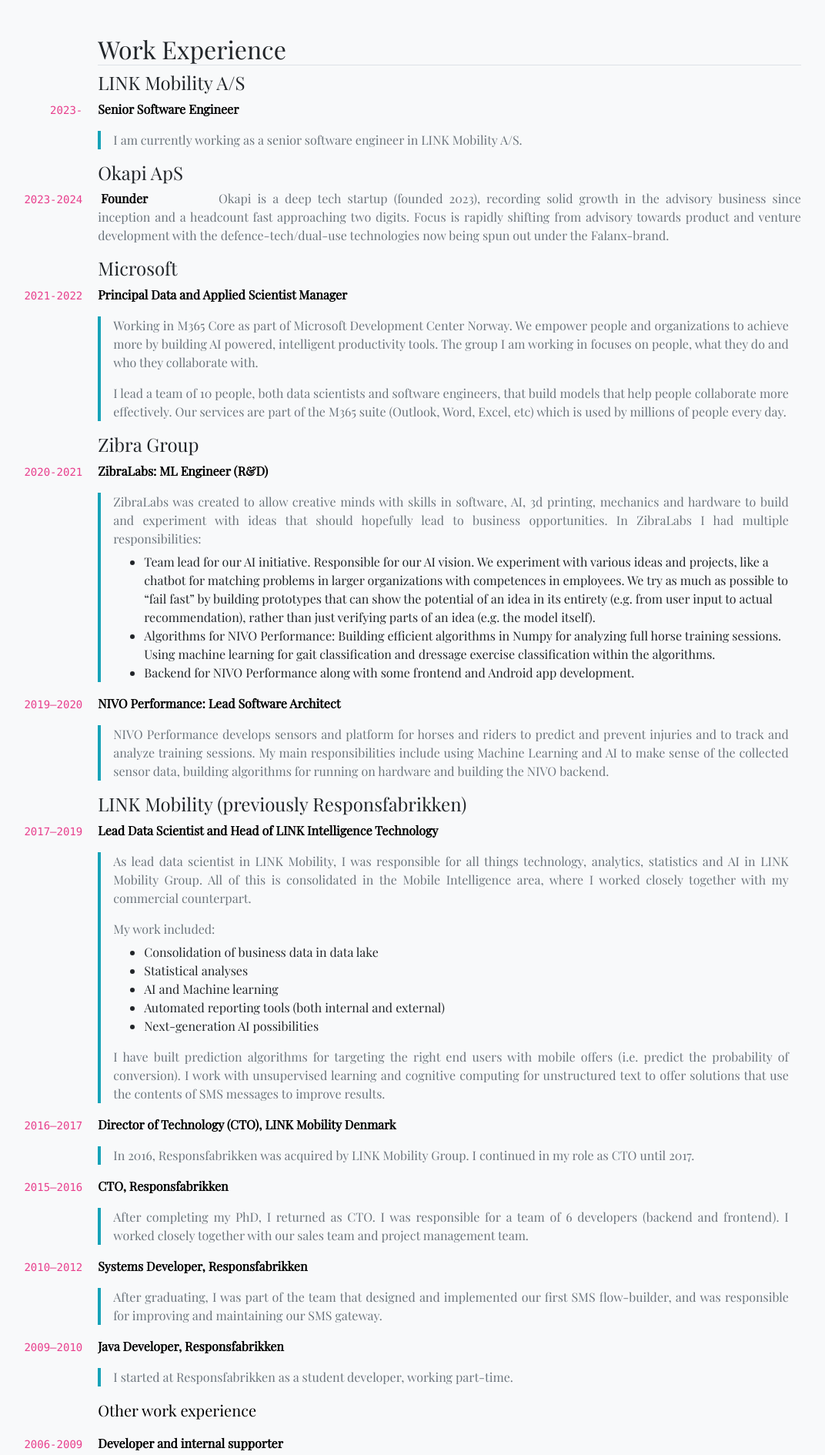
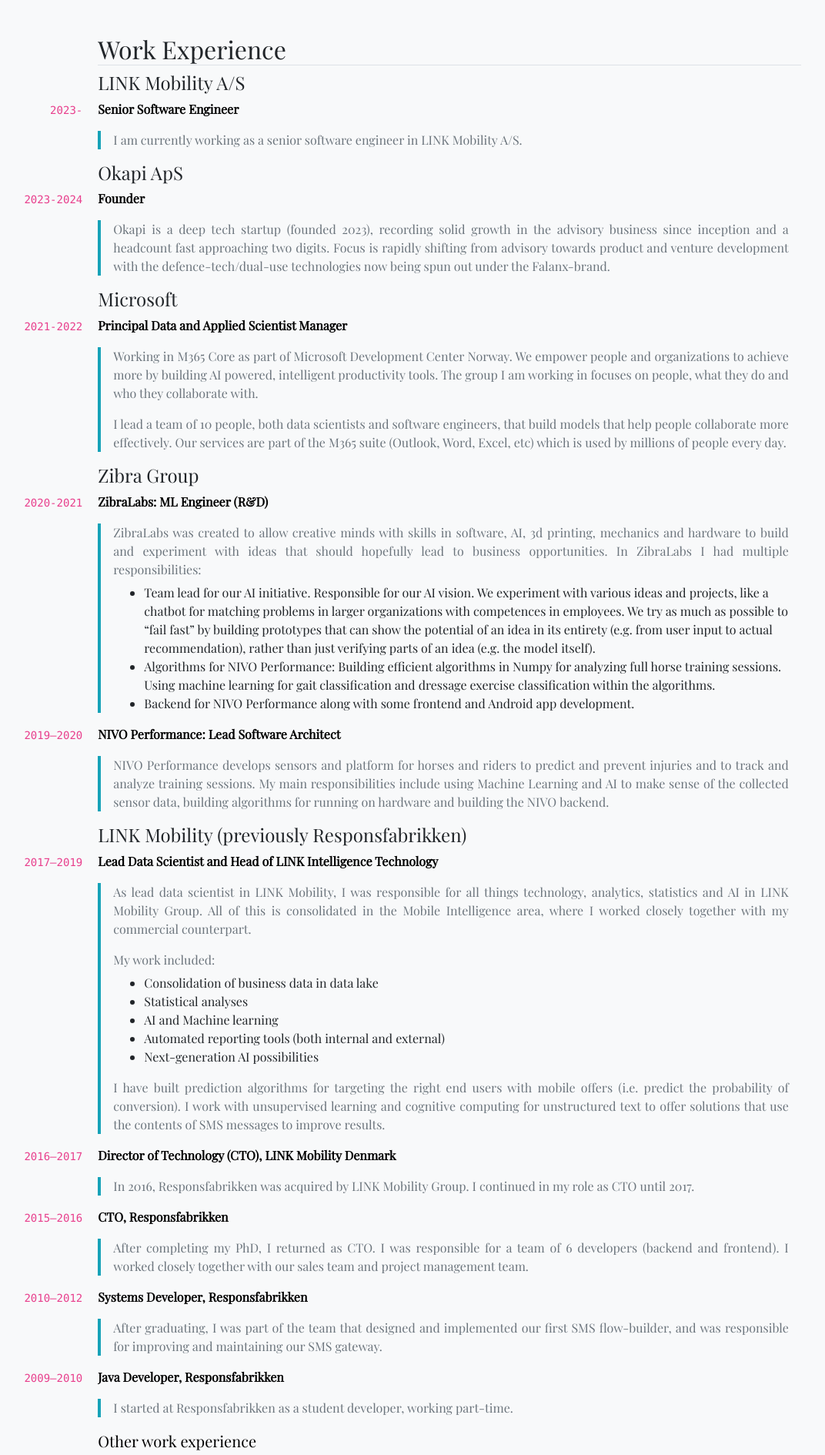
Before and after one commit to andreasschmidtjensen/andreasschmidtjensen.github.io, a Jekyll site: the page built from cv.md, in a window 1280 px wide. Shown: the part 807-2697 px from the top of the page at 77% size, without its empty margins (56-1128 px from the left). Built offline with Jekyll 4.4.1, drawn with Linux system fonts in a browser that asks for light colours; nearby versions of some CDN libraries.

```diff
--- a/cv.md
+++ b/cv.md
@@ -48,7 +48,7 @@ title: Curriculum Vitae
 #### Okapi ApS
 `2023-2024`
 **Founder**
-Okapi is a deep tech startup (founded 2023), recording solid growth in the advisory business since inception and a headcount fast approaching two digits. Focus is rapidly shifting from advisory towards product and venture development with the defence-tech/dual-use technologies now being spun out under the Falanx-brand.
+> Okapi is a deep tech startup (founded 2023), recording solid growth in the advisory business since inception and a headcount fast approaching two digits. Focus is rapidly shifting from advisory towards product and venture development with the defence-tech/dual-use technologies now being spun out under the Falanx-brand.
 
 #### Microsoft
 `2021-2022`
```
